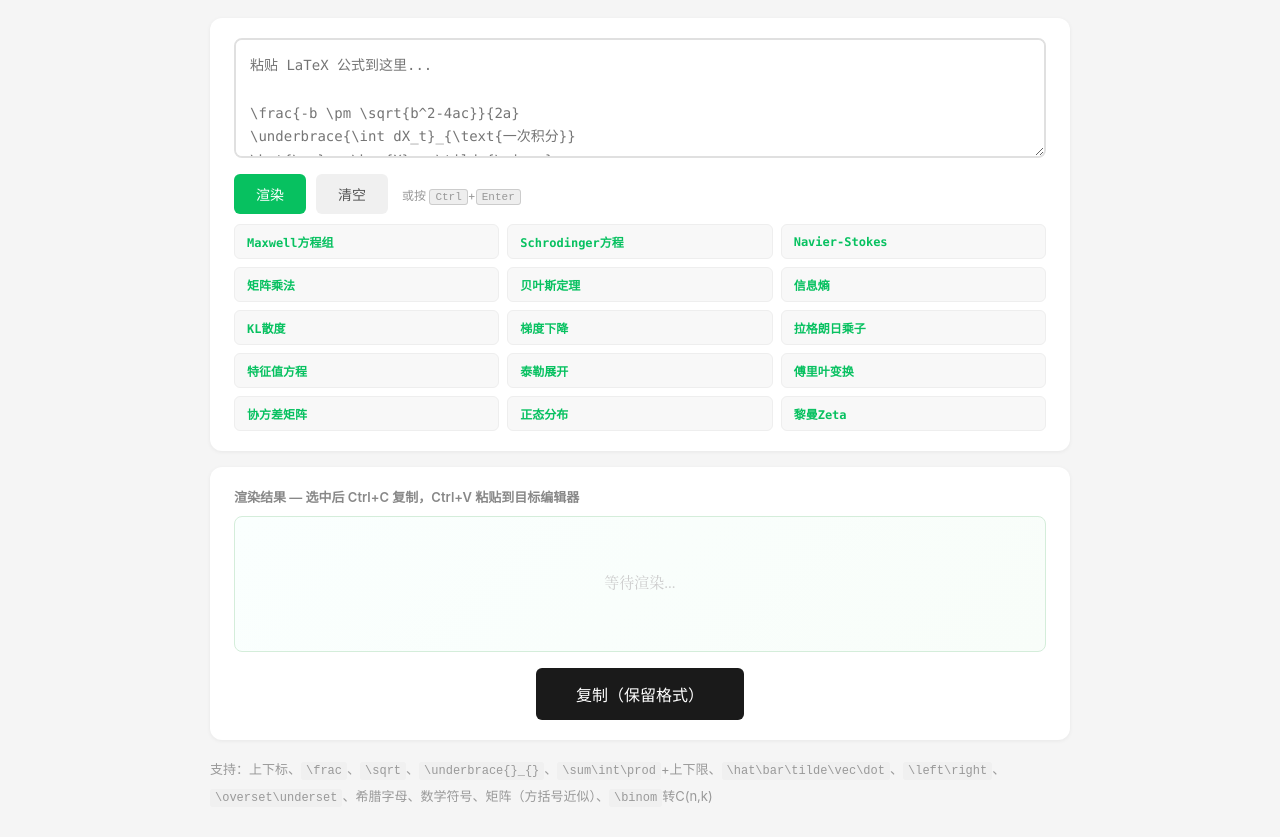
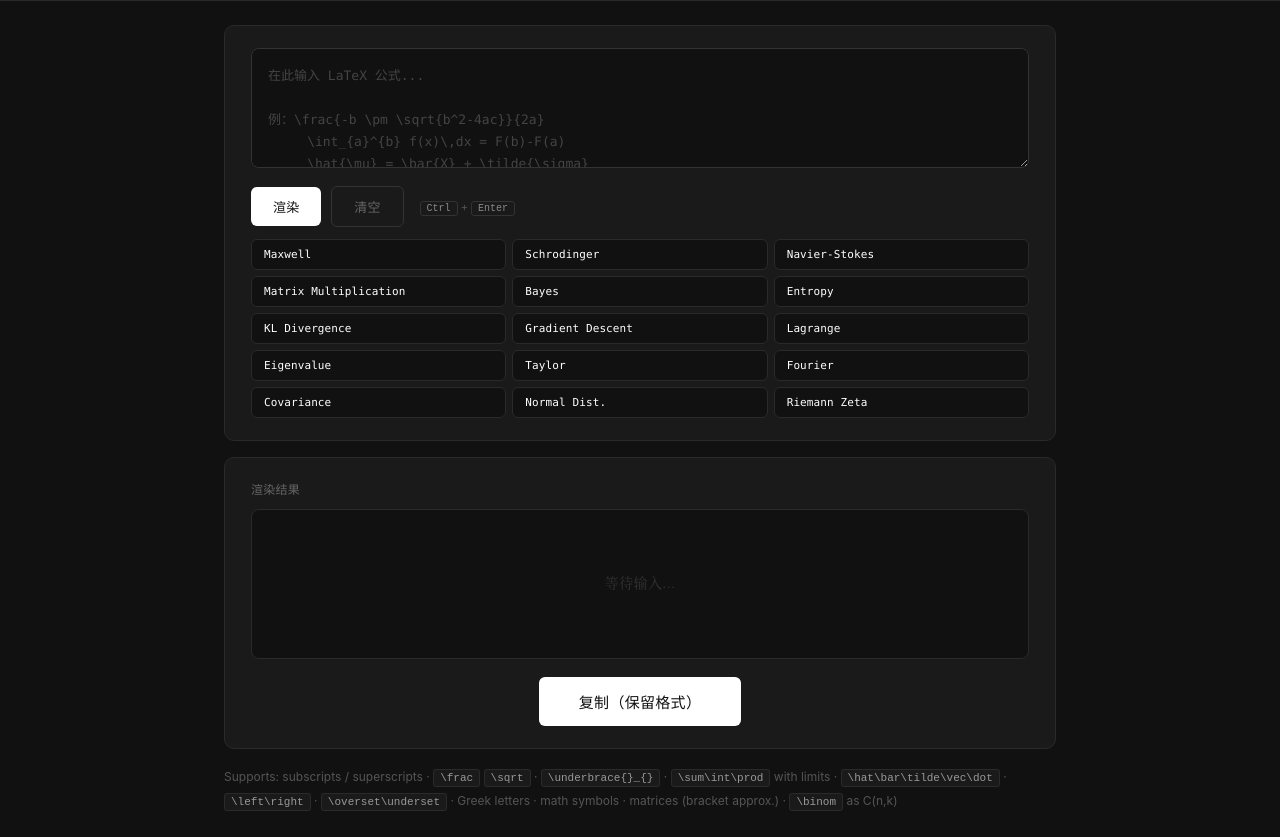
Before and after one commit to xmnyang/latex2anywhere, a plain HTML site: page index.html in a window 1280 px wide. Shown: the part 53-890 px from the top of the page. Drawn offline with Linux system fonts and the light colour scheme.

Commit message:
Add files via upload

```diff
--- a/index.html
+++ b/index.html
@@ -6,72 +6,73 @@
 <title>LaTeX 公式转换</title>
 <style>
 *{margin:0;padding:0;box-sizing:border-box}
-body{font-family:-apple-system,BlinkMacSystemFont,"Microsoft YaHei",sans-serif;background:#f5f5f5;color:#333;min-height:100vh}
-.topbar{background:#fff;border-bottom:1px solid #e8e8e8;padding:12px 20px;display:flex;align-items:center;gap:12px;position:sticky;top:0;z-index:10}
-.topbar h1{font-size:18px;color:#07c160;white-space:nowrap}
-.topbar .hint{font-size:12px;color:#999;margin-left:auto}
-.container{max-width:900px;margin:0 auto;padding:20px}
-.input-card{background:#fff;border-radius:12px;padding:20px 24px;box-shadow:0 1px 4px rgba(0,0,0,.06);margin-bottom:16px}
-#latexInput{width:100%;min-height:120px;border:2px solid #e0e0e0;border-radius:8px;padding:14px;font-family:'Consolas','Courier New',monospace;font-size:14px;resize:vertical;outline:none;line-height:1.7;tab-size:2}
-#latexInput:focus{border-color:#07c160}
-.btn-row{display:flex;gap:10px;margin-top:12px;flex-wrap:wrap;align-items:center}
-.btn{border:none;border-radius:6px;font-size:14px;cursor:pointer;font-weight:500;transition:all .15s;padding:10px 22px}
-.btn-go{background:#07c160;color:#fff}.btn-go:hover{background:#06ad56}
-.btn-copy{background:#1a1a1a;color:#fff;font-size:16px;padding:14px 40px}.btn-copy:hover{background:#333}
-.btn-copy:active{transform:scale(.96)}
-.btn-clear{background:#f0f0f0;color:#555}.btn-clear:hover{background:#e0e0e0}
-.btn-hint{font-size:12px;color:#999;margin-left:4px}
-.status{display:inline-block;padding:4px 12px;border-radius:10px;font-size:12px;margin-left:8px}
-.status-ok{background:#e8f5e9;color:#2e7d32}
+body{font-family:-apple-system,BlinkMacSystemFont,"Microsoft YaHei",sans-serif;background:#111;color:#ccc;min-height:100vh}
+.topbar{background:#161616;border-bottom:1px solid #2a2a2a;padding:14px 24px;display:flex;align-items:center;gap:12px;position:sticky;top:0;z-index:10}
+.topbar h1{font-size:17px;color:#fff;white-space:nowrap;font-weight:600;letter-spacing:-0.01em}
+.topbar .hint{font-size:12px;color:#666;margin-left:auto}
+.container{max-width:880px;margin:0 auto;padding:24px}
+.input-card{background:#1a1a1a;border:1px solid #2a2a2a;border-radius:10px;padding:22px 26px;margin-bottom:16px}
+#latexInput{width:100%;min-height:120px;border:1px solid #333;border-radius:8px;padding:16px;font-family:'SF Mono','Consolas','Courier New',monospace;font-size:13px;resize:vertical;outline:none;line-height:1.7;tab-size:2;background:#111;color:#ddd;caret-color:#fff}
+#latexInput:focus{border-color:#555}
+#latexInput::placeholder{color:#444}
+.btn-row{display:flex;gap:10px;margin-top:14px;flex-wrap:wrap;align-items:center}
+.btn{border:none;border-radius:6px;font-size:13px;cursor:pointer;font-weight:500;transition:all .15s;padding:10px 22px;letter-spacing:0.01em}
+.btn-go{background:#fff;color:#111}.btn-go:hover{background:#e0e0e0}
+.btn-copy{background:#fff;color:#111;font-size:15px;padding:14px 40px;letter-spacing:0.02em}.btn-copy:hover{background:#e0e0e0}
+.btn-copy:active{transform:scale(.97)}
+.btn-clear{background:transparent;color:#666;border:1px solid #333}.btn-clear:hover{background:#1a1a1a;color:#aaa}
+.btn-hint{font-size:11px;color:#555;margin-left:6px}
+.status{display:inline-block;padding:3px 10px;border-radius:8px;font-size:11px;margin-left:8px;letter-spacing:0.02em}
+.status-ok{background:#1a1a1a;color:#888;border:1px solid #2a2a2a}
 
-.output-card{background:#fff;border-radius:12px;padding:20px 24px;box-shadow:0 1px 4px rgba(0,0,0,.06);margin-bottom:16px}
-.output-label{font-size:13px;font-weight:600;color:#888;margin-bottom:10px}
-.preview{min-height:60px;padding:24px;background:linear-gradient(135deg,#fafffe,#f8fdf9);border-radius:8px;border:1px solid #d4edda;font-size:19px;line-height:2.5;word-break:break-all;overflow-x:auto;font-family:'Cambria Math','Times New Roman','Noto Serif CJK SC','Microsoft YaHei',serif}
+.output-card{background:#1a1a1a;border:1px solid #2a2a2a;border-radius:10px;padding:22px 26px;margin-bottom:16px}
+.output-label{font-size:12px;font-weight:500;color:#666;margin-bottom:12px;letter-spacing:0.02em;text-transform:uppercase}
+.preview{min-height:60px;padding:32px 36px;background:#111;border-radius:8px;border:1px solid #2a2a2a;font-size:20px;line-height:2.6;word-break:break-all;overflow-x:auto;font-family:'Cambria Math','Latin Modern Math','Times New Roman','Noto Serif CJK SC',serif;color:#eee;letter-spacing:0.02em}
 .preview sub,.preview sup{font-size:.75em}
 .preview .stack{display:inline-flex;flex-direction:column;vertical-align:middle;text-align:center;line-height:1.15;font-size:.75em}
-.placeholder{color:#ccc;text-align:center;padding:24px 0;font-size:15px}
+.placeholder{color:#333;text-align:center;padding:24px 0;font-size:14px}
 
-.quick-grid{display:grid;grid-template-columns:repeat(auto-fill,minmax(230px,1fr));gap:8px;margin-top:10px}
-.quick-btn{background:#f8f8f8;border:1px solid #eee;border-radius:6px;padding:8px 12px;cursor:pointer;font-size:12px;text-align:left;transition:all .12s;font-family:'Consolas','Courier New',monospace;color:#555}
-.quick-btn:hover{background:#eefdf3;border-color:#07c160;color:#333}
-.quick-btn b{color:#07c160}
+.quick-grid{display:grid;grid-template-columns:repeat(auto-fill,minmax(220px,1fr));gap:6px;margin-top:12px}
+.quick-btn{background:#111;border:1px solid #2a2a2a;border-radius:6px;padding:8px 12px;cursor:pointer;font-size:11px;text-align:left;transition:all .15s;font-family:'SF Mono','Consolas','Courier New',monospace;color:#888;letter-spacing:0.01em}
+.quick-btn:hover{background:#1a1a1a;border-color:#444;color:#ddd}
+.quick-btn b{color:#fff;font-weight:500}
 
-.help{font-size:13px;color:#999;line-height:2;margin-top:4px}
-.help code{background:#f0f0f0;padding:2px 5px;border-radius:3px;font-size:12px}
-kbd{background:#eee;border:1px solid #ccc;border-radius:3px;padding:1px 5px;font-size:11px}
+.help{font-size:12px;color:#555;line-height:2;margin-top:6px}
+.help code{background:#1a1a1a;padding:2px 6px;border-radius:3px;font-size:11px;color:#999;border:1px solid #2a2a2a}
+kbd{background:#1a1a1a;border:1px solid #333;border-radius:3px;padding:1px 6px;font-size:10px;color:#888}
 
-.toast{position:fixed;bottom:30px;left:50%;transform:translateX(-50%);background:#1a1a1a;color:#fff;padding:12px 32px;border-radius:24px;font-size:15px;z-index:999;opacity:0;transition:opacity .3s;pointer-events:none}
+.toast{position:fixed;bottom:30px;left:50%;transform:translateX(-50%);background:#fff;color:#111;padding:12px 32px;border-radius:24px;font-size:14px;z-index:999;opacity:0;transition:opacity .3s;pointer-events:none;font-weight:500}
 .toast.show{opacity:1}
 </style>
 </head>
 <body>
 <div class="topbar">
   <h1>LaTeX 公式转换</h1>
-  <span class="hint">输入 LaTeX，渲染为富文本，复制后粘贴到任意编辑器</span>
+  <span class="hint">输入 LaTeX &middot; 复制 &middot; 粘贴到任意编辑器</span>
 </div>
 
 <div class="container">
   <div class="input-card">
-    <textarea id="latexInput" placeholder="粘贴 LaTeX 公式到这里...&#10;&#10;\frac{-b \pm \sqrt{b^2-4ac}}{2a}&#10;\underbrace{\int dX_t}_{\text{一次积分}}&#10;\hat{\mu} = \bar{X} + \tilde{\sigma}&#10;&#10;Ctrl+Enter 渲染"></textarea>
+    <textarea id="latexInput" placeholder="在此输入 LaTeX 公式...&#10;&#10;例：\frac{-b \pm \sqrt{b^2-4ac}}{2a}&#10;     \int_{a}^{b} f(x)\,dx = F(b)-F(a)&#10;     \hat{\mu} = \bar{X} + \tilde{\sigma}&#10;&#10;Ctrl+Enter 渲染"></textarea>
     <div class="btn-row">
       <button class="btn btn-go" onclick="renderAll()">渲染</button>
       <button class="btn btn-clear" onclick="clearAll()">清空</button>
-      <span class="btn-hint">或按 <kbd>Ctrl</kbd>+<kbd>Enter</kbd></span>
+      <span class="btn-hint"><kbd>Ctrl</kbd> + <kbd>Enter</kbd></span>
       <span class="status" id="status"></span>
     </div>
     <div class="quick-grid" id="quickGrid"></div>
   </div>
 
   <div class="output-card">
-    <div class="output-label">渲染结果 &mdash; 选中后 Ctrl+C 复制，Ctrl+V 粘贴到目标编辑器</div>
-    <div class="preview" id="preview"><div class="placeholder">等待渲染...</div></div>
-    <div class="btn-row" style="margin-top:16px;justify-content:center">
+    <div class="output-label">渲染结果</div>
+    <div class="preview" id="preview"><div class="placeholder">等待输入...</div></div>
+    <div class="btn-row" style="margin-top:18px;justify-content:center">
       <button class="btn btn-copy" onclick="copyRich()">复制（保留格式）</button>
     </div>
   </div>
 
   <div class="help">
-    支持：上下标、<code>\frac</code>、<code>\sqrt</code>、<code>\underbrace{}_{}</code>、<code>\sum\int\prod</code>+上下限、<code>\hat\bar\tilde\vec\dot</code>、<code>\left\right</code>、<code>\overset\underset</code>、希腊字母、数学符号、矩阵（方括号近似）、<code>\binom</code>转C(n,k)
+    Supports: subscripts / superscripts &middot; <code>\frac</code> <code>\sqrt</code> &middot; <code>\underbrace{}_{}</code> &middot; <code>\sum\int\prod</code> with limits &middot; <code>\hat\bar\tilde\vec\dot</code> &middot; <code>\left\right</code> &middot; <code>\overset\underset</code> &middot; Greek letters &middot; math symbols &middot; matrices (bracket approx.) &middot; <code>\binom</code> as C(n,k)
   </div>
 </div>
 
@@ -126,32 +127,32 @@ function parse(s){return new Parser(s).parse();}
 function convertLine(s){s=s.trim();if(!s)return'';s=s.replace(/\\\|/g,'‖');s=s.replace(/\\begin\{(pmatrix|bmatrix)\}/g,'[');s=s.replace(/\\begin\{matrix\}/g,'[');s=s.replace(/\\end\{(pmatrix|bmatrix|matrix)\}/g,']');s=s.replace(/\\(displaystyle|textstyle|scriptstyle)\s*/g,'');const r=parse(s);return r.replace(/\s+/g,' ').trim();}
 
 const QUICK=[
-  {l:'Maxwell方程组',t:'\\nabla\\cdot\\mathbf{E}=\\frac{\\rho}{\\varepsilon_0},\\quad\\nabla\\times\\mathbf{E}=-\\frac{\\partial\\mathbf{B}}{\\partial t},\\quad\\nabla\\cdot\\mathbf{B}=0,\\quad\\nabla\\times\\mathbf{B}=\\mu_0\\mathbf{J}+\\mu_0\\varepsilon_0\\frac{\\partial\\mathbf{E}}{\\partial t}'},
-  {l:'Schrodinger方程',t:'i\\hbar\\frac{\\partial}{\\partial t}\\Psi(\\mathbf{r},t)=\\hat{H}\\Psi(\\mathbf{r},t)'},
+  {l:'Maxwell',t:'\\nabla\\cdot\\mathbf{E}=\\frac{\\rho}{\\varepsilon_0},\\quad\\nabla\\times\\mathbf{E}=-\\frac{\\partial\\mathbf{B}}{\\partial t},\\quad\\nabla\\cdot\\mathbf{B}=0,\\quad\\nabla\\times\\mathbf{B}=\\mu_0\\mathbf{J}+\\mu_0\\varepsilon_0\\frac{\\partial\\mathbf{E}}{\\partial t}'},
+  {l:'Schrodinger',t:'i\\hbar\\frac{\\partial}{\\partial t}\\Psi(\\mathbf{r},t)=\\hat{H}\\Psi(\\mathbf{r},t)'},
   {l:'Navier-Stokes',t:'\\rho\\left(\\frac{\\partial\\mathbf{u}}{\\partial t}+\\mathbf{u}\\cdot\\nabla\\mathbf{u}\\right)=-\\nabla p+\\mu\\nabla^2\\mathbf{u}+\\mathbf{f}'},
-  {l:'矩阵乘法',t:'C_{ij}=\\sum_{k=1}^{n}A_{ik}B_{kj}'},
-  {l:'贝叶斯定理',t:'P(A|B)=\\frac{P(B|A)P(A)}{P(B)}'},
-  {l:'信息熵',t:'H(X)=-\\sum_{i=1}^{n}P(x_i)\\log P(x_i)'},
-  {l:'KL散度',t:'D_{\\mathrm{KL}}(P\\|Q)=\\sum_{x}P(x)\\log\\frac{P(x)}{Q(x)}'},
-  {l:'梯度下降',t:'\\theta_{t+1}=\\theta_t-\\eta\\nabla_\\theta\\mathcal{L}(\\theta_t)'},
-  {l:'拉格朗日乘子',t:'\\mathcal{L}(x,\\lambda)=f(x)+\\lambda g(x),\\quad\\nabla\\mathcal{L}=0'},
-  {l:'特征值方程',t:'A\\mathbf{v}=\\lambda\\mathbf{v}'},
-  {l:'泰勒展开',t:'f(x)=\\sum_{n=0}^{\\infty}\\frac{f^{(n)}(a)}{n!}(x-a)^n'},
-  {l:'傅里叶变换',t:'\\hat{f}(\\xi)=\\int_{-\\infty}^{\\infty}f(x)e^{-2\\pi ix\\xi}dx'},
-  {l:'协方差矩阵',t:'\\Sigma_{ij}=\\mathrm{Cov}(X_i,X_j)=E[(X_i-\\mu_i)(X_j-\\mu_j)]'},
-  {l:'正态分布',t:'f(x)=\\frac{1}{\\sigma\\sqrt{2\\pi}}\\exp\\left(-\\frac{(x-\\mu)^2}{2\\sigma^2}\\right)'},
-  {l:'黎曼Zeta',t:'\\zeta(s)=\\sum_{n=1}^{\\infty}\\frac{1}{n^s},\\quad\\mathrm{Re}(s)>1'},
+  {l:'Matrix Multiplication',t:'C_{ij}=\\sum_{k=1}^{n}A_{ik}B_{kj}'},
+  {l:'Bayes',t:'P(A|B)=\\frac{P(B|A)P(A)}{P(B)}'},
+  {l:'Entropy',t:'H(X)=-\\sum_{i=1}^{n}P(x_i)\\log P(x_i)'},
+  {l:'KL Divergence',t:'D_{\\mathrm{KL}}(P\\|Q)=\\sum_{x}P(x)\\log\\frac{P(x)}{Q(x)}'},
+  {l:'Gradient Descent',t:'\\theta_{t+1}=\\theta_t-\\eta\\nabla_\\theta\\mathcal{L}(\\theta_t)'},
+  {l:'Lagrange',t:'\\mathcal{L}(x,\\lambda)=f(x)+\\lambda g(x),\\quad\\nabla\\mathcal{L}=0'},
+  {l:'Eigenvalue',t:'A\\mathbf{v}=\\lambda\\mathbf{v}'},
+  {l:'Taylor',t:'f(x)=\\sum_{n=0}^{\\infty}\\frac{f^{(n)}(a)}{n!}(x-a)^n'},
+  {l:'Fourier',t:'\\hat{f}(\\xi)=\\int_{-\\infty}^{\\infty}f(x)e^{-2\\pi ix\\xi}dx'},
+  {l:'Covariance',t:'\\Sigma_{ij}=\\mathrm{Cov}(X_i,X_j)=E[(X_i-\\mu_i)(X_j-\\mu_j)]'},
+  {l:'Normal Dist.',t:'f(x)=\\frac{1}{\\sigma\\sqrt{2\\pi}}\\exp\\left(-\\frac{(x-\\mu)^2}{2\\sigma^2}\\right)'},
+  {l:'Riemann Zeta',t:'\\zeta(s)=\\sum_{n=1}^{\\infty}\\frac{1}{n^s},\\quad\\mathrm{Re}(s)>1'},
 ];
 
 document.getElementById('quickGrid').innerHTML=QUICK.map(f=>`<button class="quick-btn" onclick="insertQuick('${f.t.replace(/\\/g,'\\\\').replace(/'/g,"\\'")}')"><b>${f.l}</b></button>`).join('');
 
 function insertQuick(t){document.getElementById('latexInput').value=t;renderAll();}
 
-function renderAll(){const input=document.getElementById('latexInput').value.trim();const preview=document.getElementById('preview');const status=document.getElementById('status');if(!input){preview.innerHTML='<div class="placeholder">等待渲染...</div>';status.textContent='';return;}const lines=input.split('\n');const result=lines.map(l=>l.trim()?convertLine(l):'').join('\n');preview.innerHTML=result||'<div class="placeholder">(空)</div>';status.textContent='已渲染';status.className='status status-ok';}
+function renderAll(){const input=document.getElementById('latexInput').value.trim();const preview=document.getElementById('preview');const status=document.getElementById('status');if(!input){preview.innerHTML='<div class="placeholder">Waiting for input&hellip;</div>';status.textContent='';return;}const lines=input.split('\n');const result=lines.map(l=>l.trim()?convertLine(l):'').join('\n');preview.innerHTML=result||'<div class="placeholder">空</div>';status.textContent='已渲染';status.className='status status-ok';}
 
-function copyRich(){const preview=document.getElementById('preview');const html=preview.innerHTML;if(!html.trim()||html.includes('等待渲染')){toast('请先渲染公式');return;}const blob=new Blob([html],{type:'text/html'});const item=new ClipboardItem({'text/html':blob});navigator.clipboard.write([item]).then(()=>toast('已复制')).catch(()=>{const range=document.createRange();range.selectNodeContents(preview);const sel=window.getSelection();sel.removeAllRanges();sel.addRange(range);document.execCommand('copy');toast('已复制');});}
+function copyRich(){const preview=document.getElementById('preview');const html=preview.innerHTML;if(!html.trim()||html.includes('Waiting')){toast('请先渲染');return;}const blob=new Blob([html],{type:'text/html'});const item=new ClipboardItem({'text/html':blob});navigator.clipboard.write([item]).then(()=>toast('已复制')).catch(()=>{const range=document.createRange();range.selectNodeContents(preview);const sel=window.getSelection();sel.removeAllRanges();sel.addRange(range);document.execCommand('copy');toast('已复制');});}
 
-function clearAll(){document.getElementById('latexInput').value='';document.getElementById('preview').innerHTML='<div class="placeholder">等待渲染...</div>';document.getElementById('status').textContent='';}
+function clearAll(){document.getElementById('latexInput').value='';document.getElementById('preview').innerHTML='<div class="placeholder">Waiting for input&hellip;</div>';document.getElementById('status').textContent='';}
 function toast(msg){const t=document.getElementById('toast');t.textContent=msg;t.classList.add('show');setTimeout(()=>t.classList.remove('show'),2000);}
 document.getElementById('latexInput').addEventListener('keydown',e=>{if(e.ctrlKey&&e.key==='Enter'){e.preventDefault();renderAll();}});
 </script>
```
